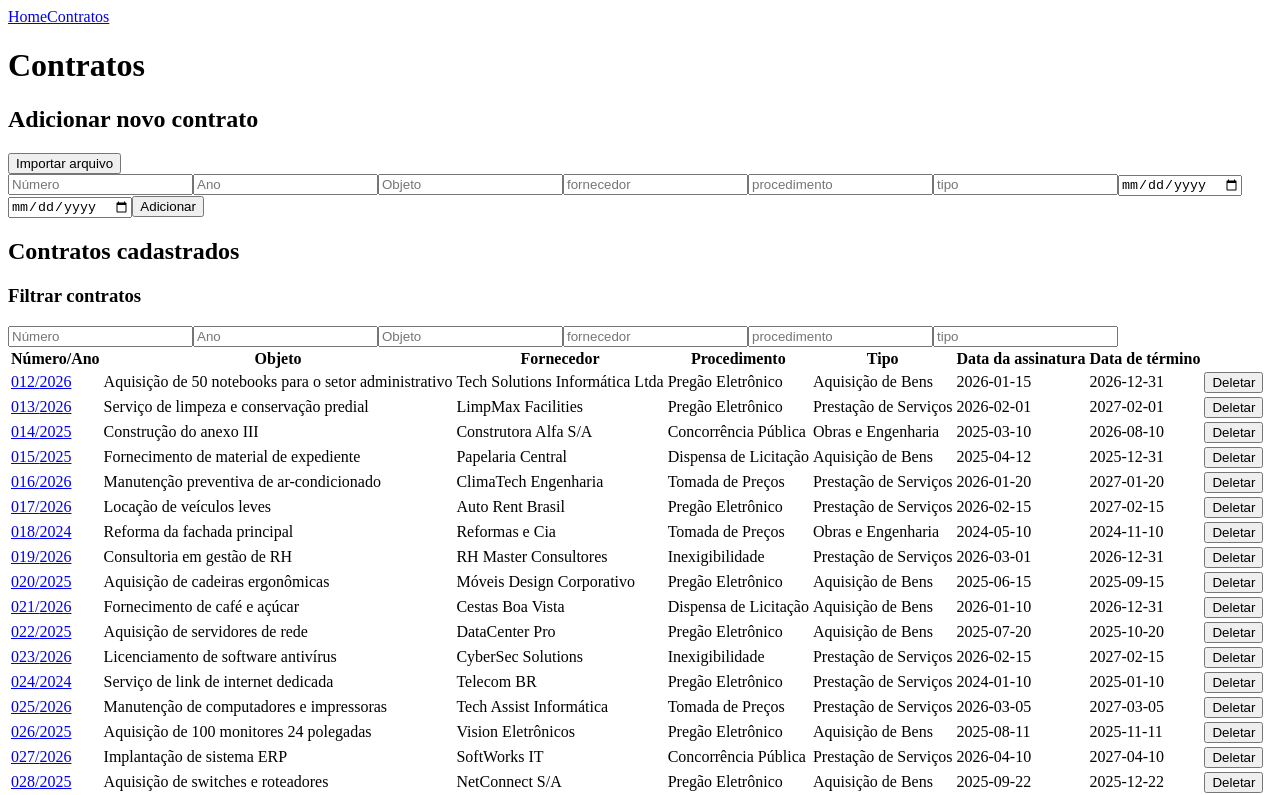
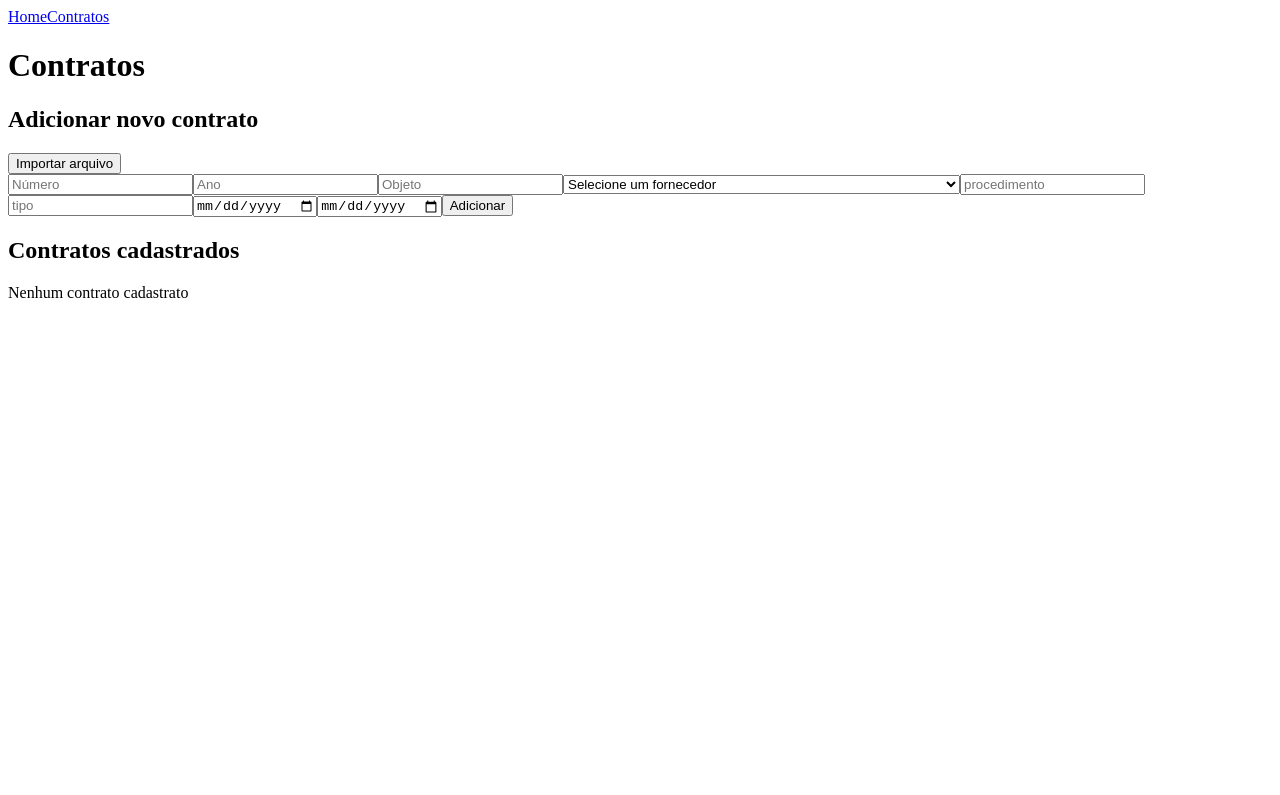
Before and after one commit to JoaoGuilhermeTP/gestao_de_contratos, a React (Vite) app: page /contratos in a window 1280 px wide. Shown: the top 795 px of the page. Built offline with nearby package versions, Linux system fonts and the light colour scheme.

Commit message:
Add fornecedores management: implement fornecedores state, update components to handle fornecedores, and create mock data for fornecedores

```diff
--- a/src/App.jsx
+++ b/src/App.jsx
@@ -9,7 +9,7 @@ import Contrato from "./pages/ContratoPage";
 
 function App() {
 
-  const [contratos, setContratos] = useState(mockContratos);
+  const [contratos, setContratos] = useState([]);
 
   return (
     <BrowserRouter>
--- a/src/components/AddContratoForm.jsx
+++ b/src/components/AddContratoForm.jsx
@@ -1,6 +1,6 @@
 import { useState } from "react";
 
-export default function AddContratoForm({ contratos, setContratos }) {
+export default function AddContratoForm({ contratos, setContratos, fornecedores, setFornecedores }) {
 
   const [novoContrato, setNovoContrato] = useState({
     id: null,
@@ -54,14 +54,22 @@ export default function AddContratoForm({ contratos, setContratos }) {
             setNovoContrato({ ...novoContrato, objeto: e.target.value })
           }
         />
-        <input
-          type="text"
-          placeholder="fornecedor"
+        <select
           value={novoContrato.fornecedor || ""}
           onChange={(e) =>
             setNovoContrato({ ...novoContrato, fornecedor: e.target.value })
           }
-        />
+        >
+          <option value="" disabled>
+            Selecione um fornecedor
+          </option>
+          {fornecedores.map((fornecedor) => (
+            <option value={fornecedor.id}>{fornecedor.nome} - {fornecedor.cnpj}</option>
+          ))}
+
+        </select>
+
+
         <input
           type="text"
           placeholder="procedimento"
--- a/src/components/TabelaContratos.jsx
+++ b/src/components/TabelaContratos.jsx
@@ -1,7 +1,8 @@
 import { useState } from "react";
 import { Link } from "react-router-dom";
 
-export default function TabelaContratos({ contratos, setContratos }) {
+export default function TabelaContratos({ contratos, setContratos, fornecedores }) {
+
   const [filtros, setFiltros] = useState({
     numero: "",
     ano: "",
@@ -123,7 +124,7 @@ export default function TabelaContratos({ contratos, setContratos }) {
                     </Link>
                   </td>
                   <td>{contrato.objeto}</td>
-                  <td>{contrato.fornecedor}</td>
+                  <td>{fornecedores.find((fornecedor) => fornecedor.id === Number(contrato.fornecedor)).nome}</td>
                   <td>{contrato.procedimento}</td>
                   <td>{contrato.tipo}</td>
                   <td>{contrato.dataDaAssinatura}</td>
--- /dev/null
+++ b/src/mock/mockFornecedores.jsx
@@ -0,0 +1,12 @@
+export const mockFornecedores = [
+  {
+    id: 0,
+    tipo: "Pessoa Jurídica",
+    nome: "Bom Ar Comércio de Ar Condicionado Ltda.",
+    cnpj: "12548952000156",
+    emails: ["bomar@condiconado.com.br"],
+    telefones: ["13999999999", "13888888888"],
+    cidade: "São Vicente",
+    estado: "SP"
+  }
+];
--- a/src/pages/contratosPage.jsx
+++ b/src/pages/contratosPage.jsx
@@ -1,15 +1,17 @@
 import { useState } from "react";
 import TabelaContratos from "../components/TabelaContratos";
 import AddContratoForm from "../components/AddContratoForm";
-import { mockContratos } from "../mock/mockContratos";
+import { mockFornecedores } from "../mock/mockFornecedores";
 
 export default function ContratosPage({contratos, setContratos}) {
+
+  const [fornecedores, setFornecedores] = useState(mockFornecedores);
 
   return (
     <>
     <h1>Contratos</h1>
-      <AddContratoForm contratos={contratos} setContratos={setContratos} />
-      <TabelaContratos contratos={contratos} setContratos={setContratos} />
+      <AddContratoForm contratos={contratos} setContratos={setContratos} fornecedores={fornecedores}/>
+      <TabelaContratos contratos={contratos} setContratos={setContratos} fornecedores={fornecedores} />
     </>
   );
 }
```
